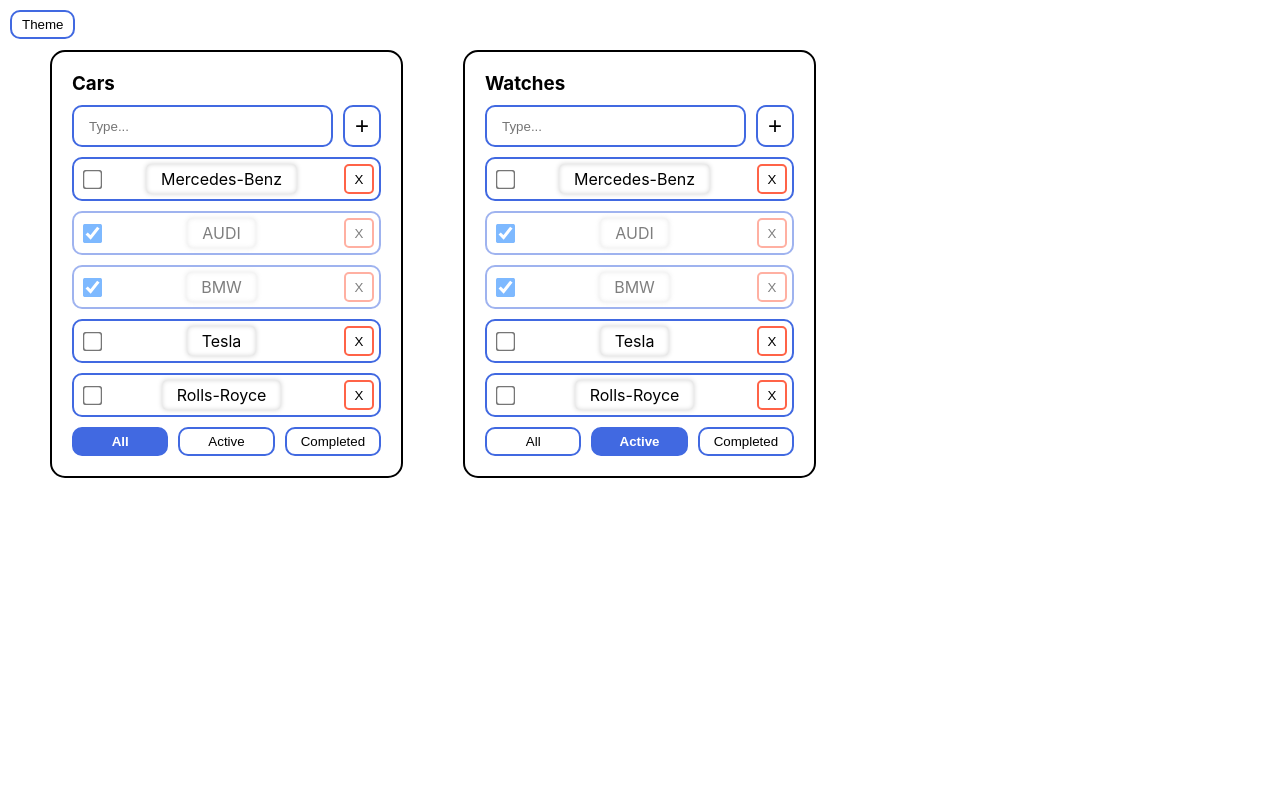
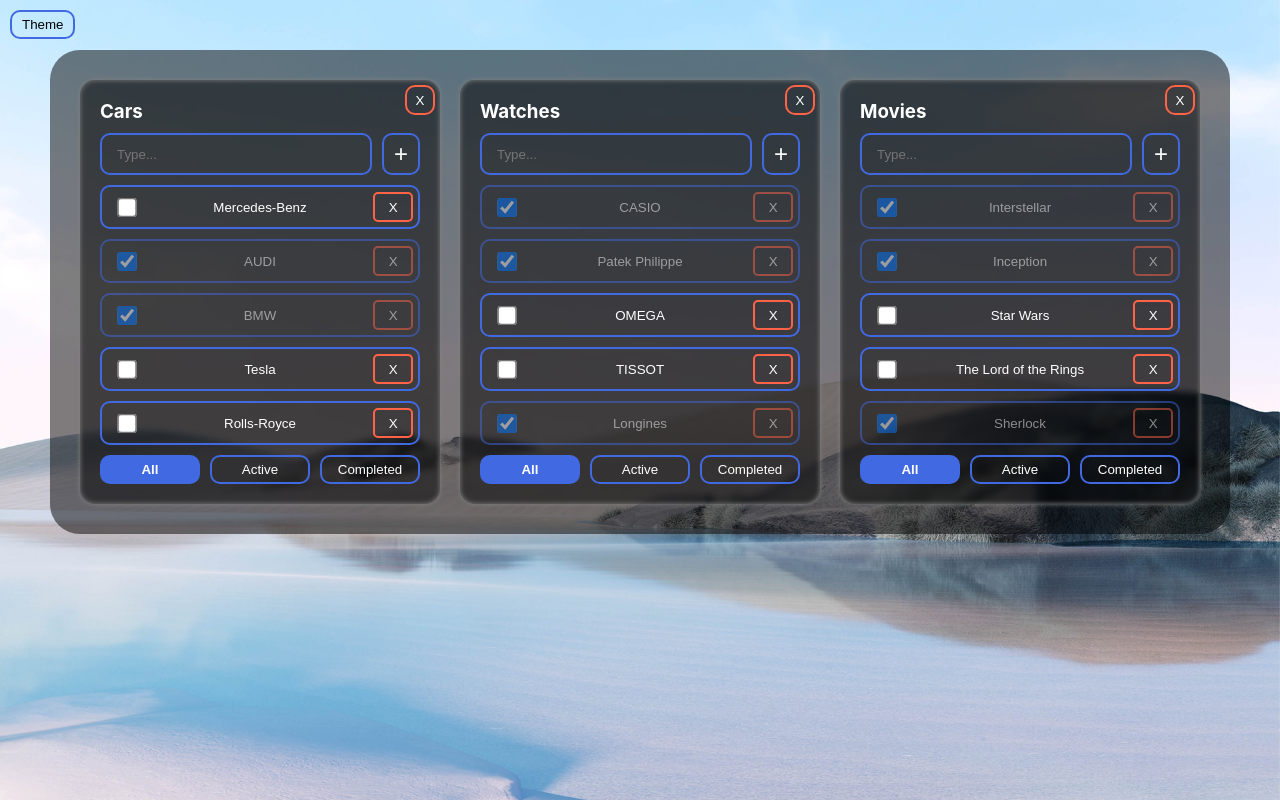
Before and after one commit to IlhomAliyev/todo-list-app, a React (Create React App) app: page / in a window 1280 px wide. Built offline with nearby package versions, Linux system fonts and the light colour scheme.

Commit message:
Task renaming feature and improved styling.

```diff
--- a/package.json
+++ b/package.json
@@ -11,10 +11,12 @@
     "@types/node": "^16.7.13",
     "@types/react": "^18.0.0",
     "@types/react-dom": "^18.0.0",
+    "@types/react-transition-group": "^4.4.5",
     "@types/uuid": "^9.0.1",
     "react": "^18.2.0",
     "react-dom": "^18.2.0",
     "react-scripts": "5.0.1",
+    "react-transition-group": "^4.4.5",
     "sass": "^1.62.1",
     "typescript": "^4.4.2",
     "uuid": "^9.0.0",
--- a/src/App.scss
+++ b/src/App.scss
@@ -6,11 +6,13 @@
   box-sizing: border-box;
 }
 
+body {
+  background-color: white;
+}
+
 input,
 button {
   padding: 5px 10px;
-  border: 2px solid $primary-color;
-  border-radius: 10px;
   background-color: transparent;
   color: inherit;
 }
@@ -19,7 +21,7 @@
   cursor: pointer;
 
   &:hover {
-    background-color: $primary-color;
+    background-color: var(--primary-color);
     color: white;
     transition: 300ms;
     transform: scale(1.05);
@@ -31,27 +33,98 @@
   }
 
   &._active {
-    background-color: $primary-color;
+    background-color: var(--primary-color);
     color: white;
     font-weight: bold;
   }
 }
 
 .App {
+  position: relative;
   padding: 50px;
+  color: var(--text-color);
+}
+
+.App._dark {
+  --primary-color: teal;
+  --text-color: black;
+  --back-color: #1e1e1e;
+  --back-blur-color: rgba(255, 255, 255, 0.5);
+}
+
+.grid-container {
   display: grid;
-  grid-template: auto / 1fr 1fr 1fr;
-  gap: 10px;
+  grid-template: auto / repeat(3, minmax(250px, 1fr));
+  gap: 20px;
+  justify-content: center;
+  align-items: start;
+  background-color: var(--back-blur-color);
+  padding: 30px;
+  border-radius: 30px;
+}
 
-  div {
-    margin-right: 50px;
+@media (max-width: 970px) {
+  .App {
+    padding: 50px 20px;
+  }
+
+  .grid-container {
+    padding: 10px;
+    border-radius: 20px;
+    grid-template: auto / 1fr;
   }
 }
 
+#noTasksMessage {
+  color: red;
+  text-align: center;
+  border: 3px solid red;
+  border-radius: 20px;
+  padding: 10px 20px;
+}
+
 #theme-button {
-  position: fixed;
+  position: absolute;
   left: 10px;
   top: 10px;
-  // width: 100px;
-  // height: 20px;
+  border: 2px solid var(--primary-color);
+  border-radius: 10px;
+  color: black;
+
+  &:hover {
+    color: white;
+  }
 }
+
+#background {
+  position: fixed;
+  top: 0;
+  left: 0;
+  width: 100vw;
+  height: 100vh;
+  z-index: -10;
+  width: 100%;
+  object-fit: cover;
+}
+
+.taskItem-enter {
+  opacity: 0;
+  transform: translateY(-100px);
+}
+
+.taskItem-enter-active {
+  opacity: 1;
+  transform: translateY(0px);
+  transition: all 300ms ease-in;
+}
+
+.taskItem-exit {
+  opacity: 1;
+
+}
+
+.taskItem-exit-active {
+  opacity: 0;
+  transform: translateY(200px);
+  transition: all 300ms ease-in;
+}
--- a/src/App.tsx
+++ b/src/App.tsx
@@ -1,68 +1,132 @@
-import { useEffect, useState } from 'react';
+import { useState } from 'react';
+import { v1 } from 'uuid';
 import './App.scss';
-import ToDoList, { TaskType } from './components/ToDoList/ToDoList';
-import { v1 } from 'uuid';
+import ToDoList from './components/ToDoList/ToDoList';
+import image from './img/bg.jpg';
 
 export type FilterValuesType = 'all' | 'completed' | 'active';
 
-type ToDoListTypes = {
-  id: string,
-  title: string,
-  filter: FilterValuesType,
-}
+export type ToDoListTypes = {
+  id: string;
+  title: string;
+  filter: FilterValuesType;
+};
 
 const App = () => {
-  const [tasks, setTasks] = useState<Array<TaskType>>([
+  const toDoListID1 = v1();
+  const toDoListID2 = v1();
+  const toDoListID3 = v1();
+
+  const [allToDoLists, setAllToDoLists] = useState<Array<ToDoListTypes>>([
+    { id: toDoListID1, title: 'Cars', filter: 'all' },
+    { id: toDoListID2, title: 'Watches', filter: 'all' },
+    { id: toDoListID3, title: 'Movies', filter: 'all' },
+  ]);
+
+  const [tasksObj, setTasksObj] = useState({
+    [toDoListID1]: [
       { id: v1(), title: 'Mercedes-Benz', isDone: false },
       { id: v1(), title: 'AUDI', isDone: true },
       { id: v1(), title: 'BMW', isDone: true },
       { id: v1(), title: 'Tesla', isDone: false },
       { id: v1(), title: 'Rolls-Royce', isDone: false },
-  ]);
+    ],
+    [toDoListID2]: [
+      { id: v1(), title: 'CASIO', isDone: true },
+      { id: v1(), title: 'Patek Philippe', isDone: true },
+      { id: v1(), title: 'OMEGA', isDone: false },
+      { id: v1(), title: 'TISSOT', isDone: false },
+      { id: v1(), title: 'Longines', isDone: true },
+    ],
+    [toDoListID3]: [
+      { id: v1(), title: 'Interstellar', isDone: true },
+      { id: v1(), title: 'Inception', isDone: true },
+      { id: v1(), title: 'Star Wars', isDone: false },
+      { id: v1(), title: 'The Lord of the Rings', isDone: false },
+      { id: v1(), title: 'Sherlock', isDone: true },
+    ],
+  });
 
-  const [filter, setFilter] = useState<FilterValuesType>('all');
+  const removeToDoList = (toDoListID: string) => {
+    let filteredAllToDoLists = allToDoLists.filter(
+      (exactToDoList) => exactToDoList.id !== toDoListID
+    );
+    setAllToDoLists(filteredAllToDoLists);
 
-  const removeTask = (id: string) => {
+    delete tasksObj[toDoListID];
+    setTasksObj({ ...tasksObj });
+  };
+  //! AIM
+  //todo нужно оптимизировать (при вводе обновляется весь объект tasksObj)
+  const changeTaskName = (toDoListID: string, id: string, value: string) => {
+    let task = tasksObj[toDoListID].find((t) => t.id === id);
+    if (task) {
+      task.title = value;
+      setTasksObj({ ...tasksObj }); //todo
+    }
+  };
+  //! AIM
+  const removeTask = (id: string, toDoListID: string) => {
+    let tasks = tasksObj[toDoListID];
     let filteredTasks = tasks.filter((task) => task.id !== id);
-    setTasks(filteredTasks);
+    tasksObj[toDoListID] = filteredTasks;
+    setTasksObj({ ...tasksObj });
   };
 
-  const addTask = (title: string) => {
+  const addTask = (title: string, toDoListID: string) => {
     let newTask = { id: v1(), title: title, isDone: false };
+    let tasks = tasksObj[toDoListID];
     let newTasks = [newTask, ...tasks];
-    setTasks(newTasks);
+    tasksObj[toDoListID] = newTasks;
+    setTasksObj({ ...tasksObj });
   };
 
-  const changeFilter = (value: FilterValuesType) => {
-    setFilter(value);
+  const changeFilter = (value: FilterValuesType, id: string) => {
+    let exactToDoList = allToDoLists.find(
+      (eachToDoList) => eachToDoList.id === id
+    );
+    if (exactToDoList) {
+      exactToDoList.filter = value;
+    }
+    setAllToDoLists([...allToDoLists]);
   };
 
-  const changeStatus = (id: string, isDone: boolean) => {
+  const changeStatus = (id: string, isDone: boolean, toDoListID: string) => {
+    let tasks = tasksObj[toDoListID];
     let task = tasks.find((task) => task.id === id);
     if (task) {
       task.isDone = isDone;
+      setTasksObj({ ...tasksObj });
     }
-    setTasks([...tasks]);
   };
 
-  let tasksForTodoList = tasks;
-
-  if (filter === 'completed') {
-    tasksForTodoList = tasks.filter((task) => task.isDone === true);
-  }
-  if (filter === 'active') {
-    tasksForTodoList = tasks.filter((task) => task.isDone === false);
-  }
-
-  let TODOLISTS: Array<ToDoListTypes> = [
-    { id: v1(), title: 'Cars', filter: 'all' },
-    { id: v1(), title: 'Watches', filter: 'active' },
-  ];
+  const themeSwitch = () => {
+    const appDiv = document.querySelector('.App');
+    appDiv?.classList.toggle('_dark');
+  };
 
   return (
     <div className="App">
-      {TODOLISTS.map((eachToDo) => (
+      {allToDoLists.length ? (
+        <div className="grid-container">
+          {allToDoLists.map((eachToDo) => {
+            let tasksForTodoList = tasksObj[eachToDo.id];
+
+            if (eachToDo.filter === 'completed') {
+              tasksForTodoList = tasksForTodoList.filter(
+                (task) => task.isDone === true
+              );
+            }
+            if (eachToDo.filter === 'active') {
+              tasksForTodoList = tasksForTodoList.filter(
+                (task) => task.isDone === false
+              );
+            }
+
+            return (
               <ToDoList
+                key={eachToDo.id}
+                id={eachToDo.id}
                 filter={eachToDo.filter}
                 title={eachToDo.title}
                 tasks={tasksForTodoList}
@@ -70,14 +134,20 @@
                 addTask={addTask}
                 changeFilter={changeFilter}
                 changeTaskStatus={changeStatus}
+                removeToDoList={removeToDoList}
+                changeTaskName={changeTaskName}
               />
-      ))}
-      <button
-        id="theme-button"
-        onClick={() => document.body.classList.toggle('_dark')}
-      >
+            );
+          })}
+        </div>
+      ) : (
+        <h1 id="noTasksMessage">There are no task lists!</h1>
+      )}
+
+      <button id="theme-button" onClick={themeSwitch}>
         Theme
       </button>
+      <img id="background" src={image} alt="Background Image" />
     </div>
   );
 };
--- a/src/color-variables.scss
+++ b/src/color-variables.scss
@@ -1,18 +1,11 @@
-$primary-color: royalblue;
-$text-color: black;
-$back-color: #fff;
+// $primary-color: royalblue;
+// $text-color: white;
+// $back-color: #fff;
+// $back-blur-color: rgba(0, 0, 0, 0.5);
 
-body {
-  background-color: $back-color;
-
-  color: $text-color;
+:root {
+  --primary-color: royalblue;
+  --text-color: white;
+  --back-color: #fff;
+  --back-blur-color: rgba(0, 0, 0, 0.5);
 }
-
-body._dark {
-  $primary-color: teal;
-  $text-color: white;
-  $back-color: #1e1e1e;
-
-  background-color: $back-color;
-  color: $text-color;
-}
--- a/src/components/ToDoList/ToDoList.scss
+++ b/src/components/ToDoList/ToDoList.scss
@@ -1,11 +1,29 @@
 @import './../../color-variables.scss';
 
 .ToDoList {
-  border-width: 2px;
-  border-style: solid;
-
+  position: relative;
   border-radius: 15px;
   padding: 20px;
+  background-color: var(--back-blur-color);
+  backdrop-filter: blur(3px);
+  box-shadow: 0 0 5px gray, inset 0 0 5px gray;
+
+  #remove-to-do {
+    position: absolute;
+    top: 5px;
+    right: 5px;
+
+    border-radius: 10px;
+    padding: 5px;
+    height: 30px;
+    width: 30px;
+    margin-left: 10px;
+    border: 2px solid tomato;
+
+    &:hover {
+      background-color: tomato;
+    }
+  }
 
   h3 {
     margin-bottom: 10px;
@@ -14,27 +32,20 @@
   &__list {
     margin-bottom: 10px;
 
-    input {
-      cursor: pointer;
-      margin-right: 10px;
-      transform: scale(1.5);
-    }
-
-    li {
+    .taskItem {
       list-style: none;
-      border: 2px solid $primary-color;
+      border: 2px solid var(--primary-color);
       border-radius: 10px;
-      padding: 5px 5px 5px 12px;
-      transition: 300ms;
+      padding: 5px;
+      // transition: 300ms;
 
       display: flex;
       justify-content: space-between;
-      align-items: center;
+      gap: 5px;
+      width: 100%;
 
       &:hover {
-        // background-color: $primary-color;
-        // color: white;
-        transform: scale(1.05);
+        // transform: scale(1.05);
       }
 
       &:not(:last-child) {
@@ -45,10 +56,42 @@
         opacity: 0.5;
       }
 
-      span {
+      input[type='checkbox'] {
+        cursor: pointer;
+        border: 5px solid red;
+        flex: 0 1 13%;
+        align-self: center;
+        padding: 0;
+        transform: scale(1.5);
+      }
+
+      input.taskTitle {
+        flex: 1 0 auto;
+
+        padding: 5px 15px;
+        text-align: center;
         border-radius: 5px;
-        padding: 5px 15px;
-        box-shadow: 0 0 5px lightgray, inset 0 0 5px lightgray;
+        padding: 0;
+        border: none;
+        transition: 300ms;
+
+        &:hover {
+          box-shadow: 0 0 5px lightgray, inset 0 0 5px lightgray;
+        }
+      }
+
+      #delete-btn {
+        flex: 0 1 13%;
+
+        border-radius: 5px;
+        padding: 5px;
+        height: 30px;
+        width: 30px;
+        border: 2px solid tomato;
+
+        &:hover {
+          background-color: tomato;
+        }
       }
     }
   }
@@ -64,10 +107,14 @@
   input {
     flex: 1 0 auto;
     padding: 10px 15px;
+    border: 2px solid var(--primary-color);
+    border-radius: 10px;
   }
 
   button {
     font-size: 24px;
+    border: 2px solid var(--primary-color);
+    border-radius: 10px;
   }
 }
 
@@ -76,21 +123,11 @@
   display: flex;
   justify-content: space-between;
   gap: 10px;
+
   button {
     flex: 0 1 33%;
-  }
-}
-
-#delete-btn {
-  border-radius: 5px;
-  padding: 5px;
-  height: 30px;
-  width: 30px;
-  margin-left: 10px;
-  border: 2px solid tomato;
-
-  &:hover {
-    background-color: tomato;
+    border: 2px solid var(--primary-color);
+    border-radius: 10px;
   }
 }
 
--- a/src/components/ToDoList/ToDoList.tsx
+++ b/src/components/ToDoList/ToDoList.tsx
@@ -1,6 +1,8 @@
 import { ChangeEvent, KeyboardEvent, useState } from 'react';
 import { FilterValuesType } from '../../App';
 import './ToDoList.scss';
+import { CSSTransition, TransitionGroup } from 'react-transition-group';
+import { createJsxClosingElement } from 'typescript';
 
 export type TaskType = {
   id: string;
@@ -9,14 +11,17 @@
 };
 
 type PropsType = {
+  id: string;
   title: string;
   tasks: Array<TaskType>;
   filter: FilterValuesType;
 
-  removeTask: (id: string) => void;
-  addTask: (title: string) => void;
-  changeFilter: (value: FilterValuesType) => void;
-  changeTaskStatus: (id: string, isDone: boolean) => void;
+  removeTask: (id: string, toDoListID: string) => void;
+  addTask: (title: string, toDoListID: string) => void;
+  changeFilter: (value: FilterValuesType, eachToDoID: string) => void;
+  changeTaskStatus: (id: string, isDone: boolean, toDoListID: string) => void;
+  removeToDoList: (id: string) => void;
+  changeTaskName: (toDoListID: string, id: string, value: string) => void;
 };
 
 const ToDoList = (props: PropsType) => {
@@ -29,7 +34,7 @@
   };
 
   const onEnterKeyUpHandler = (event: KeyboardEvent<HTMLInputElement>) => {
-    if (event.code === 'Enter' && newTaskTitle.trim() !== '') {
+    if (event.code === 'Enter') {
       onAddButtonClickHandler();
     }
   };
@@ -38,21 +43,27 @@
     if (newTaskTitle.trim() === '') {
       setError('Title is required!');
     } else {
-      props.addTask(newTaskTitle.trim());
+      props.addTask(newTaskTitle.trim(), props.id);
       setNewTaskTitle('');
     }
   };
 
-  const allFilter = () => props.changeFilter('all');
-  const activeFilter = () => props.changeFilter('active');
-  const completedFilter = () => props.changeFilter('completed');
+  const allFilter = () => props.changeFilter('all', props.id);
+  const activeFilter = () => props.changeFilter('active', props.id);
+  const completedFilter = () => props.changeFilter('completed', props.id);
+
+  const removeToDoList = () => {
+    props.removeToDoList(props.id);
+  };
 
   return (
     <div className="ToDoList">
+      <button onClick={removeToDoList} id="remove-to-do">
+        X
+      </button>
       <h3>{props.title}</h3>
       <div className="input-wrapper">
         <input
-          // className='error'
           value={newTaskTitle}
           onChange={onInputChangeHandler}
           onKeyUp={onEnterKeyUpHandler}
@@ -62,37 +73,63 @@
         <button onClick={onAddButtonClickHandler}>+</button>
       </div>
       {error && <h4 className="error-message">{error}</h4>}
-      {/* <div className="error-message">Title is required!</div> */}
       <ul className="ToDoList__list">
+        <TransitionGroup>
           {props.tasks.length ? (
-          props.tasks.map((task) => {
+            props.tasks.map((t) => {
               const removeTaskHandler = () => {
-              props.removeTask(task.id);
+                props.removeTask(t.id, props.id);
               };
 
               const isDoneChangeHandler = (
                 event: ChangeEvent<HTMLInputElement>
               ) => {
-              props.changeTaskStatus(task.id, event.currentTarget.checked);
+                props.changeTaskStatus(
+                  t.id,
+                  event.currentTarget.checked,
+                  props.id
+                );
               };
 
+              const taskTitleChange = (
+                event: ChangeEvent<HTMLInputElement>
+              ) => {
+                props.changeTaskName(props.id, t.id, event.currentTarget.value);
+              };
+
+              const liClassName: string[] = ['taskItem'];
+
               return (
-              <li className={task.isDone ? '_isDone' : ''} key={task.id}>
+                <CSSTransition key={t.id} timeout={500} classNames={'taskItem'}>
+                  <li
+                    className={
+                      t.isDone
+                        ? [...liClassName, '_isDone'].join(' ')
+                        : liClassName.join('')
+                    }
+                  >
                     <input
                       type="checkbox"
-                  checked={task.isDone}
+                      checked={t.isDone}
                       onChange={isDoneChangeHandler}
                     />
-                <span>{task.title}</span>
+                    <input
+                      className="taskTitle"
+                      type="text"
+                      value={t.title}
+                      onChange={taskTitleChange}
+                    />
                     <button id="delete-btn" onClick={removeTaskHandler}>
                       X
                     </button>
                   </li>
+                </CSSTransition>
               );
             })
           ) : (
             <h4>There are no tasks!</h4>
           )}
+        </TransitionGroup>
       </ul>
       <div className="buttons-wrapper">
         <button
```
Also changed, not shown: public/index.html (+4 -31 lines), src/img/bg.jpg (added), 1 other file (tests, documents, lock files or other folders). Lines whose indentation alone changed are shown as unchanged.
